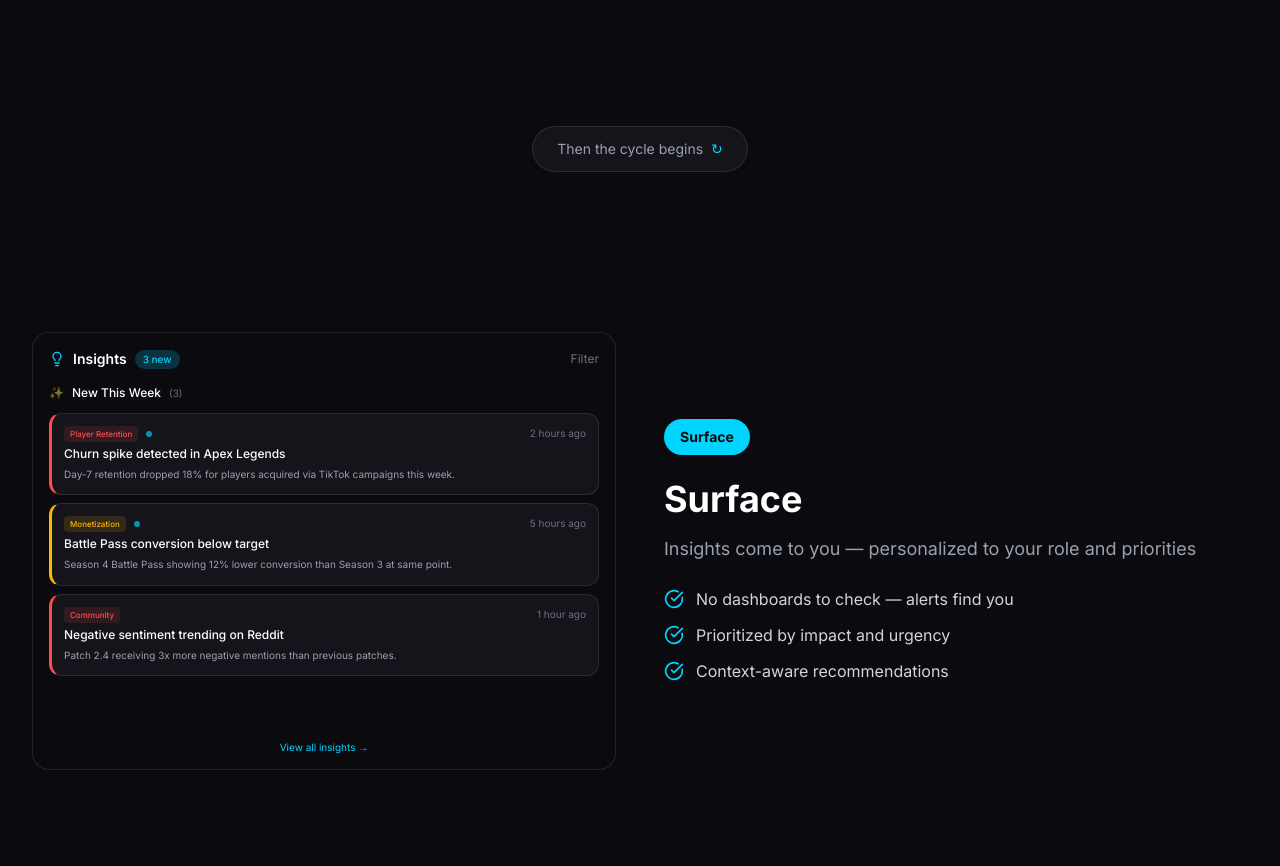
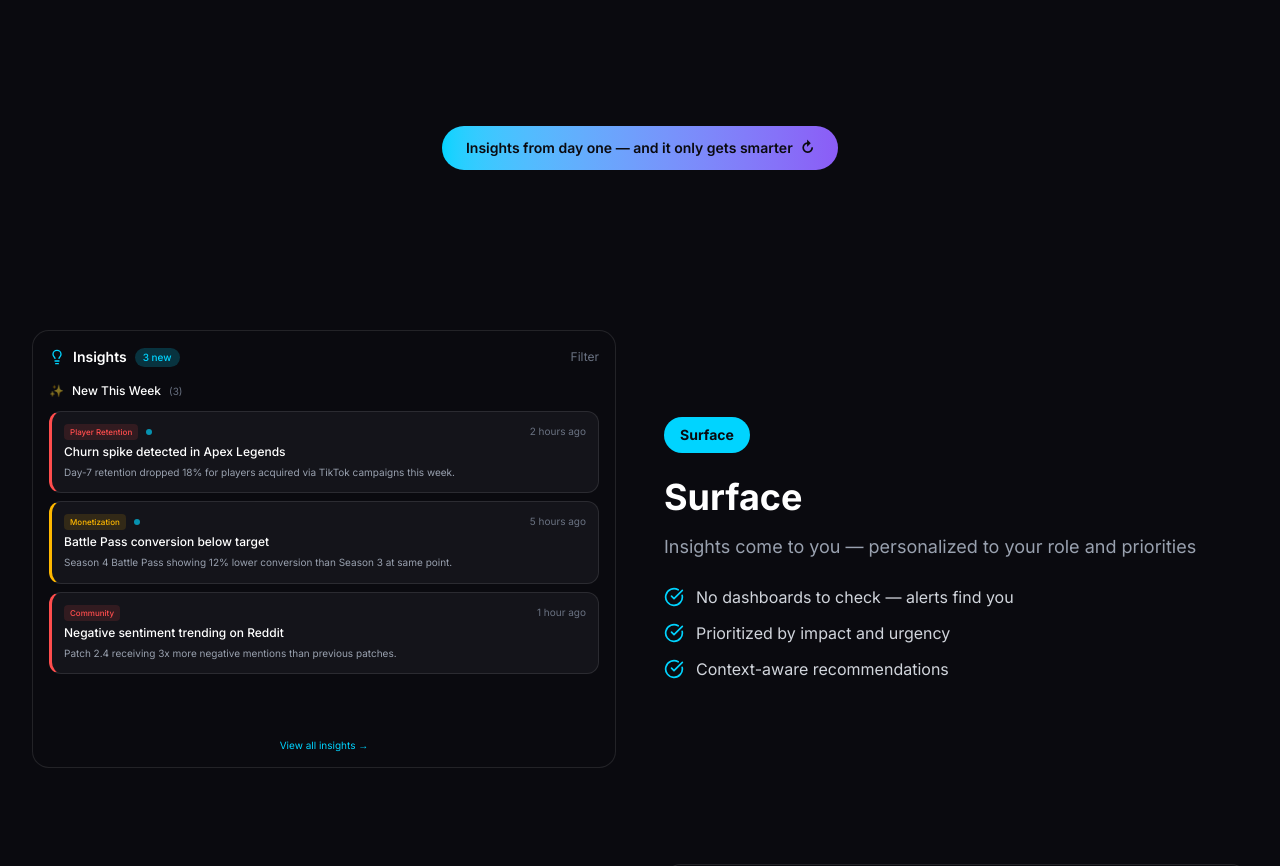
Before and after one commit to ashishsharma2877/Olive-Studio, a Next.js app: page /product in a window 1280 px wide. Shown: the part 1260-2126 px from the top of the page. Built offline with nearby package versions, Linux system fonts and the light colour scheme.

Commit message:
Update cycle label: gradient colors + new phrase

```diff
--- a/src/app/product/page.tsx
+++ b/src/app/product/page.tsx
@@ -192,9 +192,9 @@ export default function ProductPage() {
       <section className="py-8 relative">
         <div className="max-w-7xl mx-auto px-4 sm:px-6 lg:px-8">
           <div className="text-center">
-            <span className="inline-flex items-center px-6 py-3 rounded-full bg-[#14141A] border border-white/10 text-sm text-gray-400">
-              <span className="mr-2">Then the cycle begins</span>
-              <span className="text-[#00D4FF]">↻</span>
+            <span className="inline-flex items-center px-6 py-3 rounded-full bg-gradient-to-r from-[#00D4FF] to-[#8B5CF6] text-sm font-semibold text-[#0A0A0F]">
+              <span className="mr-2">Insights from day one — and it only gets smarter</span>
+              <span>↻</span>
             </span>
           </div>
         </div>
```
